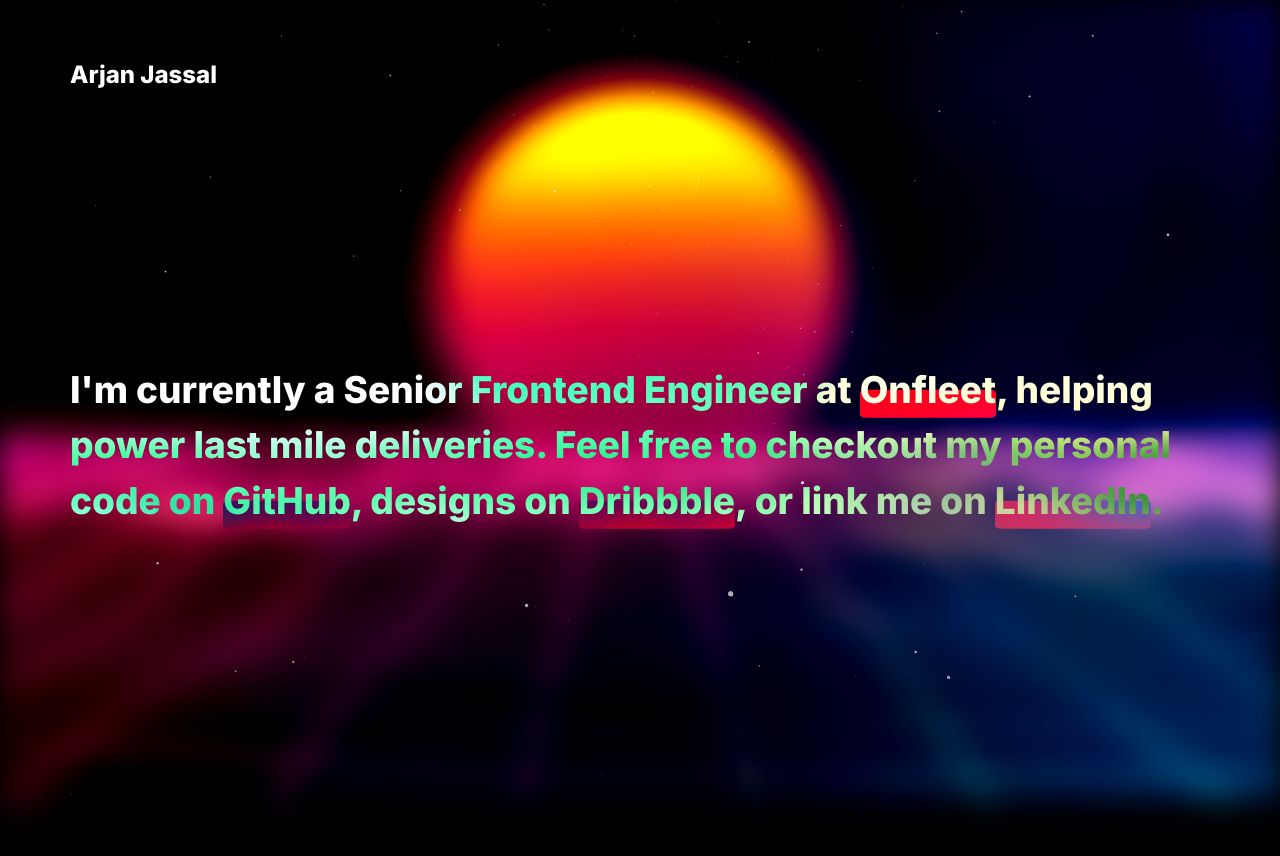
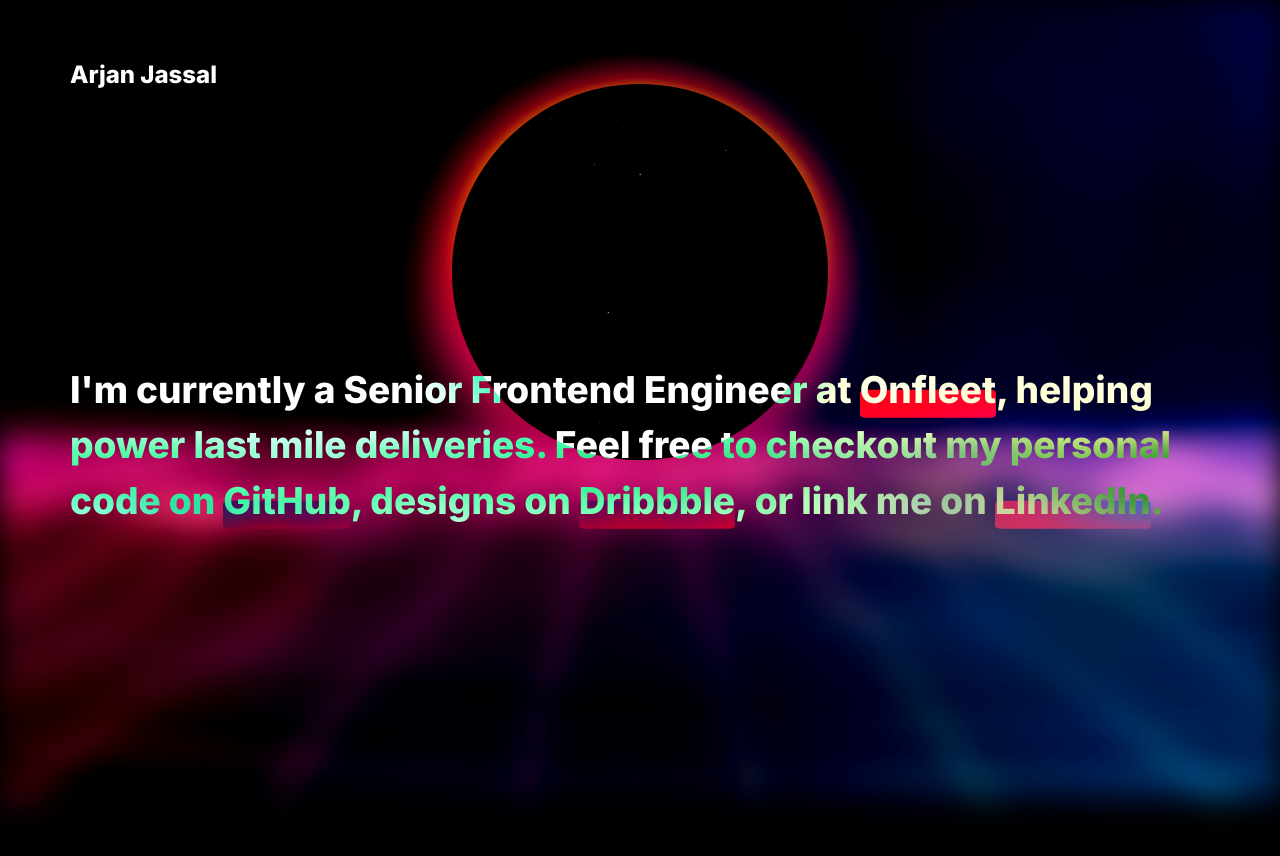
Before and after one commit to ArjanJ/arjanjassal, a Next.js app: page / in a window 1280 px wide. Shown: the top 856 px of the page. Built offline with nearby package versions, Linux system fonts and the light colour scheme.

Commit message:
improve black hole

```diff
--- a/components/Particles2.tsx
+++ b/components/Particles2.tsx
@@ -17,7 +17,7 @@
 // ] as const;
 export const COLORS = ['#FFFF00', '#000639', '#C40068', '#D5002C'] as const;
 
-const duration = 200 * 1000;
+const duration = 10 * 1000;
 
 function moveAnimation(i: number): AnimationOptions {
   const translateX = getRandomInt(-25, 125);
@@ -28,7 +28,7 @@
 
   const keyframes = [
     {
-      transform: `translate3d(0, -1000px, -2000px)`,
+      transform: `translate3d(0, 0, -2000px)`,
       opacity: 0,
     },
   ];
@@ -61,7 +61,7 @@
           display: flex;
           height: 100%;
           justify-content: center;
-          perspective: 1000px;
+          perspective: 200px;
           width: 100%;
         `}
       >
@@ -106,11 +106,8 @@
   return css({
     // backgroundColor: getRandomColor(),
     height: `${size}px`,
-    // left: `${initX}%`,
-    // top: `${initY}%`,
     width: `${size}px`,
     opacity,
-    // zIndex: Math.max(-height, -width),
     transform: `translate3d(${initX}px, ${initY}px, ${initZ}px)`,
   });
 };
--- a/modules/Intro.tsx
+++ b/modules/Intro.tsx
@@ -13,7 +13,7 @@
       const { scrollY } = window;
       const opacityVal = Number((1 - scrollY / 600).toFixed(2));
 
-      setS(1 - scrollY * 1);
+      setS(1 - scrollY * -1);
 
       if (opacity > 0) {
         setOpacity(opacityVal);
@@ -38,7 +38,6 @@
           min-height: 100vh;
           position: relative;
           z-index: 1;
-          // filter: brightness(${opacity}) hue-rotate(${s}deg);
         `}
       >
         <div
@@ -129,44 +128,29 @@
 
         <div
           css={css`
-            height: 100%;
-            left: 0;
-            overflow: hidden;
-            position: fixed;
-            top: 0;
-            width: 100%;
-            z-index: -1;
-          `}
-        >
-          <Particles2 />
-        </div>
-
-        <div
-          css={css`
             position: fixed;
             top: 0;
             left: 0;
             right: 0;
             bottom: 32%;
-            height: 100vw;
-            width: 100vw;
+            height: 47vh;
+            width: 47vh;
             background: black;
             border-radius: 50%;
             margin: auto;
-            // opacity: 0.5;
-            filter: blur(50px);
-            transform: scale(${(1 - s) / 200});
-            transition: transform 50ms linear;
+            transition: transform 100ms linear;
             z-index: -2;
             will-change: transform;
+            overflow: hidden;
 
-            ${(1 - s) / 200 > 1.5 &&
+            ${s > 100 &&
             `
-              transform: scale(3);
-              filter: none;
-            `}
+            transform: scale(${s / 100});
           `}
-        />
+          `}
+        >
+          <Particles2 />
+        </div>
       </section>
 
       <section
```
